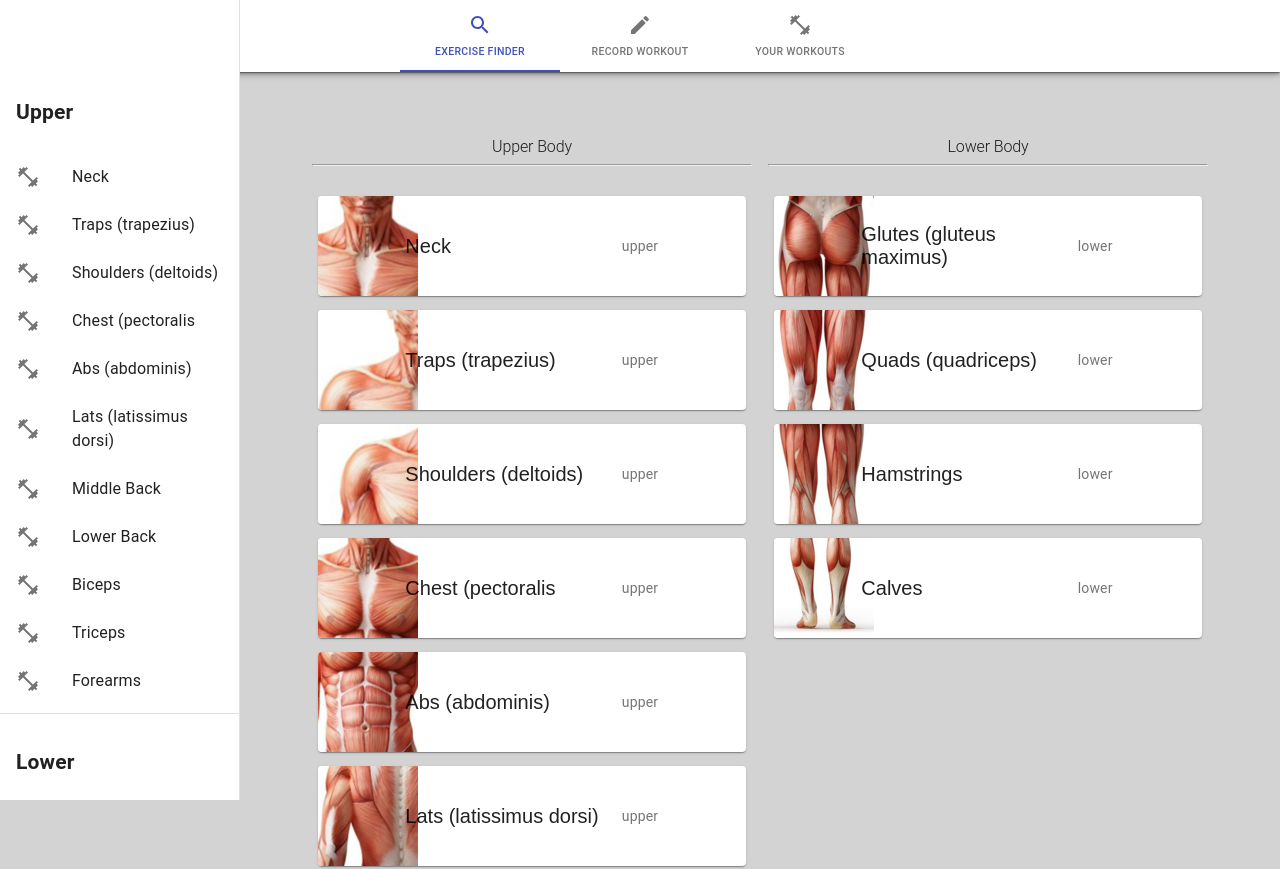
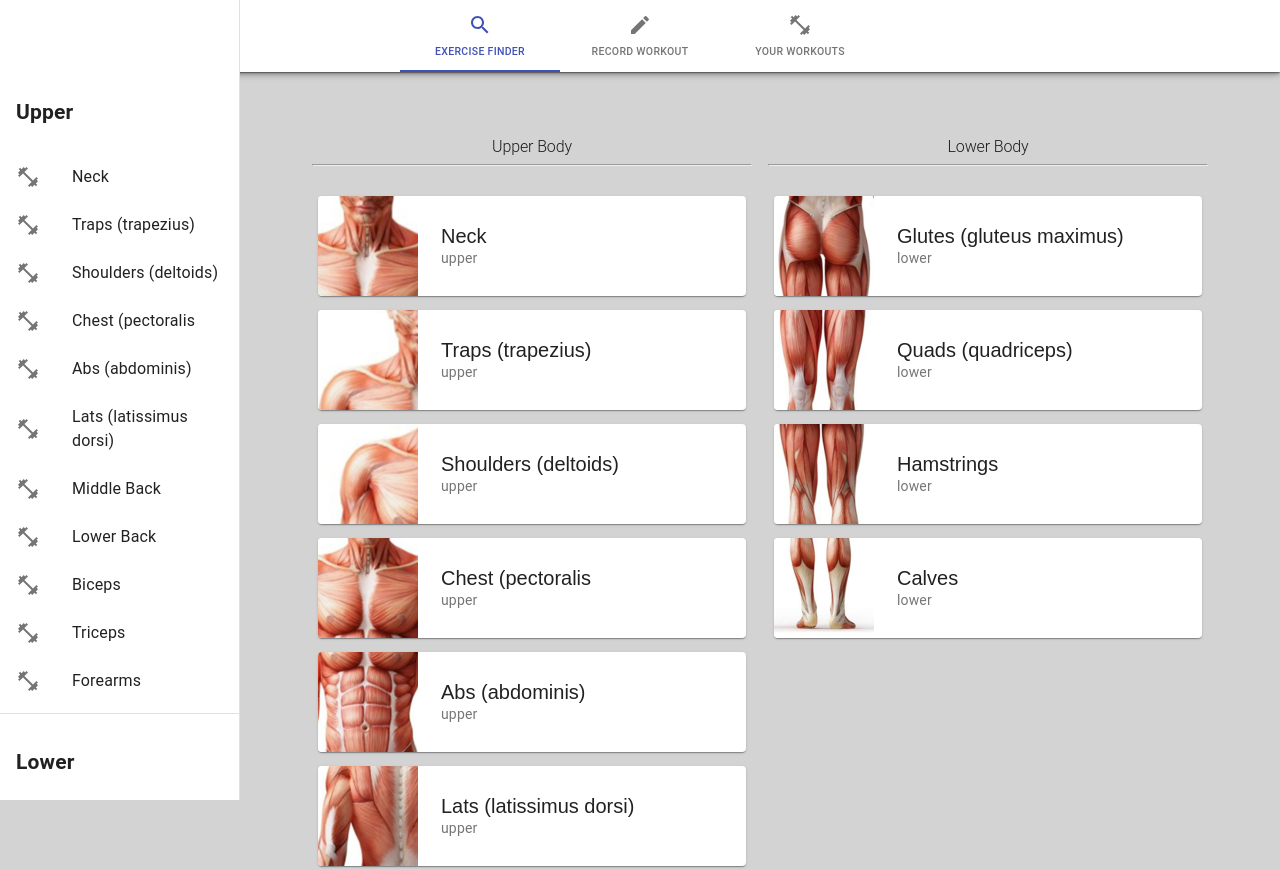
Before and after one commit to jandony/react-workout, a React (Create React App) app: page / in a window 1280 px wide. Shown: the top 869 px of the page. Built offline with nearby package versions, Linux system fonts and the light colour scheme.

Commit message:
Fixed card styling.

```diff
--- a/src/Components/Workout/Workout.jsx
+++ b/src/Components/Workout/Workout.jsx
@@ -43,36 +43,17 @@ export const Workout = ({ name, body, image }) => {
       <Card className={classes.workoutCard}>
         <CardActionArea>
           <Grid container direction="row">
-            <Grid item sm={2}>
-              <CardMedia
-                className={classes.media}
-                image={image}
-                title="Contemplative Reptile"
-              />
+            <Grid item sm={3}>
+              <CardMedia className={classes.media} image={image} title="Contemplative Reptile" />
             </Grid>
-            <Grid item sm={10}>
-              <Grid
-                container
-                direction="row"
-                alignItems="center"
-                className={classes.cardContentContainer}
-              >
-                <Grid item sm={8}>
-                  <Typography
-                    variant="p"
-                    component="p"
-                    className={classes.muscleGroup}
-                  >
+
+            <Grid item sm={9}>
+              <Grid container alignItems="center" className={classes.cardContentContainer}>
+                <Grid item>
+                  <Typography variant="p" component="p" className={classes.muscleGroup}>
                     {name}
                   </Typography>
-                </Grid>
-                <Grid item sm={4}>
-                  <Typography
-                    variant="body2"
-                    color="textSecondary"
-                    component="p"
-                    className={classes.bodySection}
-                  >
+                  <Typography variant="body2" color="textSecondary" component="p">
                     {body}
                   </Typography>
                 </Grid>
```
